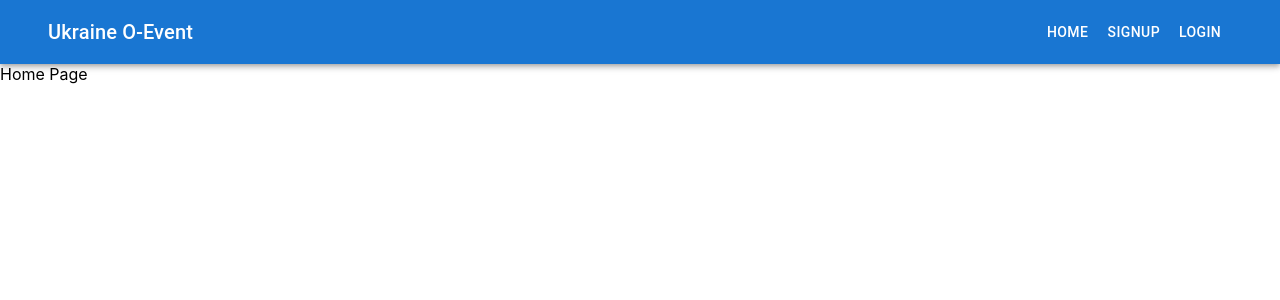
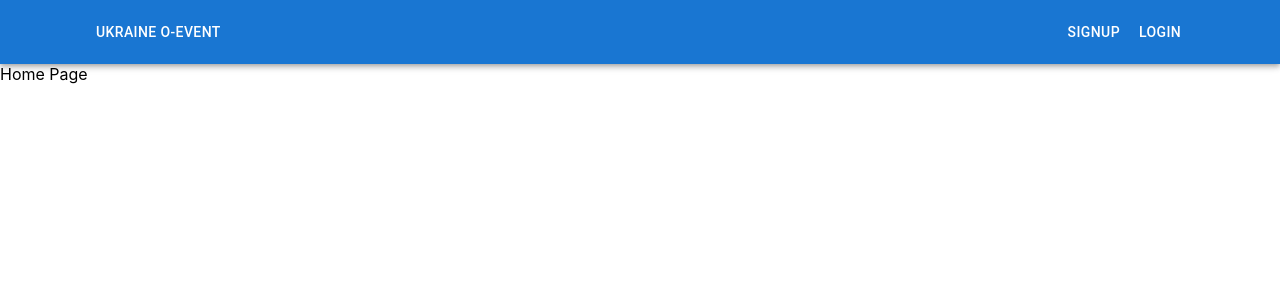
Before and after one commit to nikitazviahin/ukraine-o-event-fe, a React (Create React App) app: page / in a window 1280 px wide. Shown: the top 300 px of the page. Built offline with nearby package versions, Linux system fonts and the light colour scheme.

Commit message:
fix: navbar fix

```diff
--- a/src/components/Navbar.tsx
+++ b/src/components/Navbar.tsx
@@ -1,12 +1,11 @@
 import { FunctionComponent } from "react";
 import { useNavigate } from "react-router-dom";
+import { Container } from "@mui/material";
 import AppBar from "@mui/material/AppBar";
 import Box from "@mui/material/Box";
 import Toolbar from "@mui/material/Toolbar";
-import Typography from "@mui/material/Typography";
 import Button from "@mui/material/Button";
 import { ERoutes } from "../constants/routes.enum";
-import { Container } from "@mui/material";
 
 export const Navbar: FunctionComponent = () => {
   const navigate = useNavigate();
@@ -17,14 +16,13 @@ export const Navbar: FunctionComponent = () => {
   return (
     <Box sx={{ flexGrow: 1 }}>
       <AppBar position="static">
-        <Container maxWidth="xl">
+        <Container>
           <Toolbar>
-            <Typography variant="h6" component="div" sx={{ flexGrow: 1 }}>
-              Ukraine O-Event
-            </Typography>
-            <Button color="inherit" onClick={handleHomeRedirect}>
-              Home
-            </Button>
+            <Box sx={{ flexGrow: 1 }}>
+              <Button color="inherit" onClick={handleHomeRedirect}>
+                Ukraine O-Event
+              </Button>
+            </Box>
             <Button color="inherit" onClick={handleSignUpRedirect}>
               Signup
             </Button>
```
